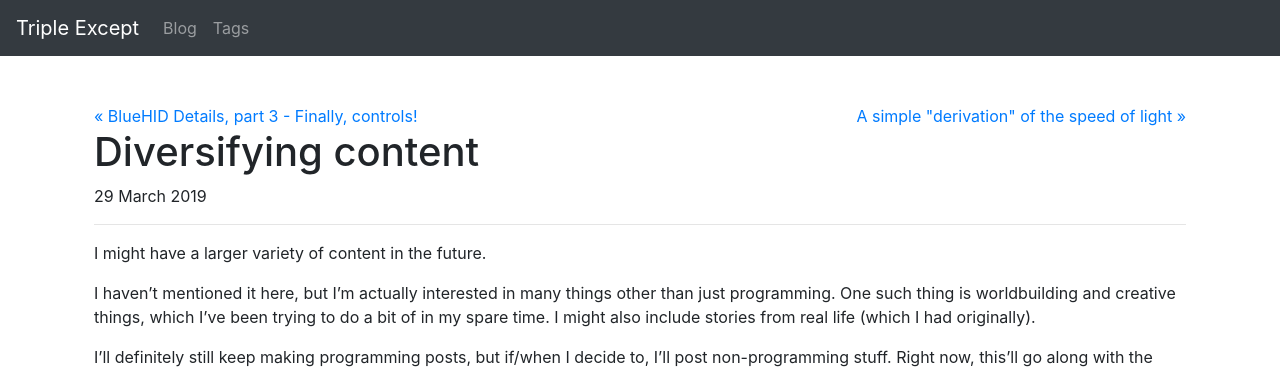
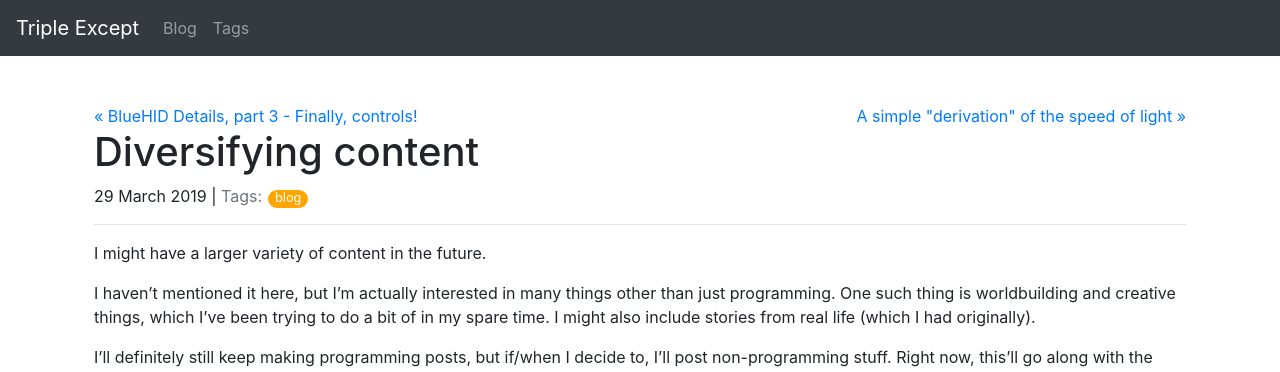
Before and after one commit to ralismark/ralismark.github.io, a Jekyll site: the page built from _posts/2019-03-29-diversifying.md, in a window 1280 px wide. Shown: the top 372 px of the page. Built offline with Jekyll 4.4.1, drawn with Linux system fonts in a browser that asks for light colours; nearby versions of some CDN libraries.

Commit message:
Fix tags not showing up

```diff
--- a/_layouts/post.html
+++ b/_layouts/post.html
@@ -8,7 +8,7 @@ layout: default
 
 <div id="post-meta">
 	<span id="post-date">{{ page.date | date_to_long_string }}</span>
-	{% if page.tags == blank %}
+	{% if page.tags %}
 	|
 	<span id="post-tags">
 		<span class="text-muted">Tags:</span>
```
